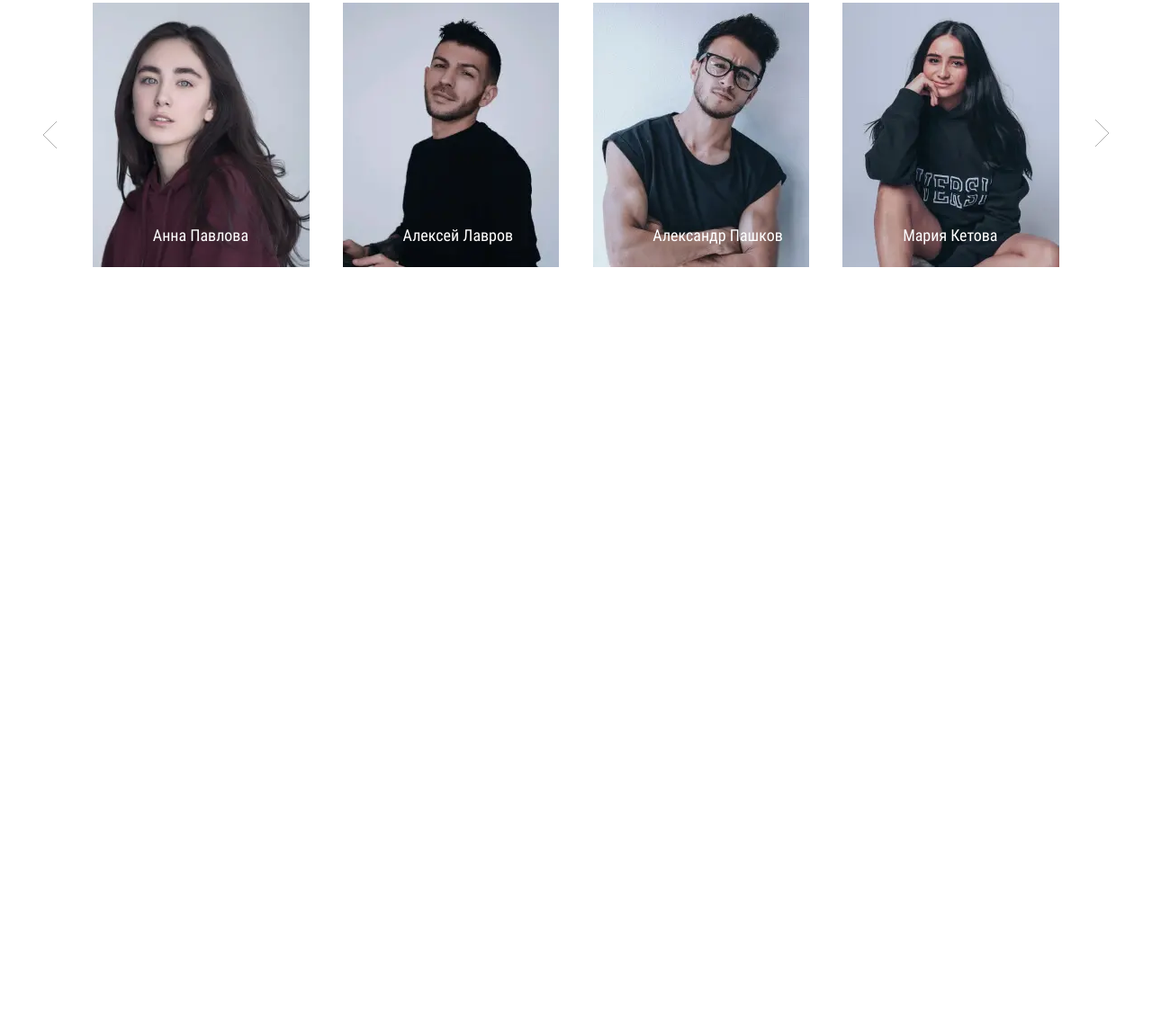
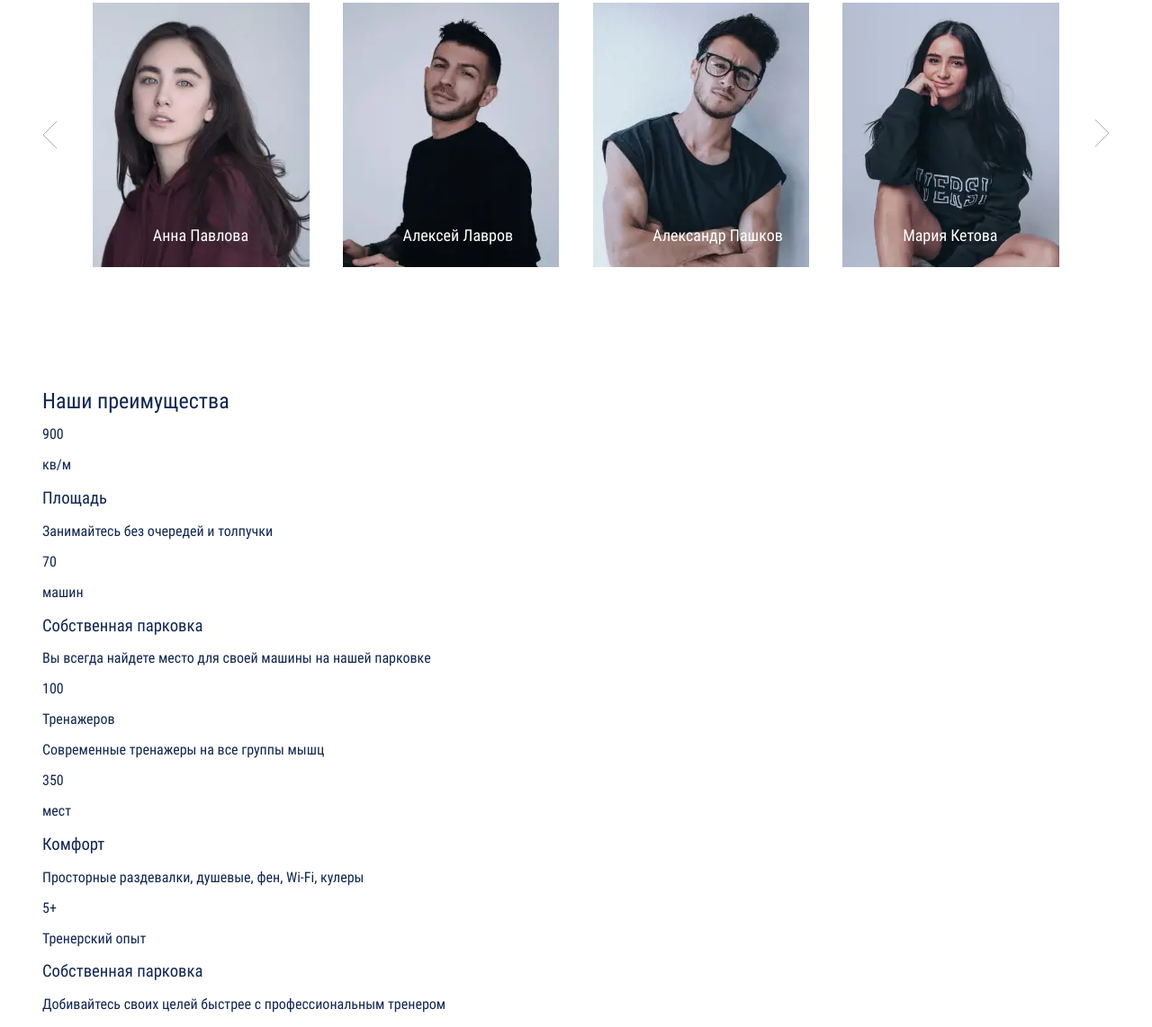
Before and after one commit to Leonidryb/fitness-center, a website: page source/index.html in a window 1280 px wide. Shown: the part 3078-4220 px from the top of the page at 90% size. Before the commit the page ends 3495 px from the top, so only its background shows below. Drawn offline with nearby package versions, Linux system fonts and the light colour scheme; files that its build step writes are made by us from their sources.

Commit message:
Размечает блок преимуществ

```diff
--- a/source/index.html
+++ b/source/index.html
@@ -254,6 +254,69 @@
         <div class="trainers__button trainers__button--next"></div>
       </div>
     </section>
+    <section class="advantages">
+      <div class="advantages__container container">
+        <h2>Наши преимущества</h2>
+        <div class="advantages__list">
+
+          <div class="advantages__item">
+            <div class="advantages__count">
+              <p>900</p>
+              <span>кв/м</span>
+            </div>
+            <div class="advatages__text">
+              <h3>Площадь</h3>
+              <p>Занимайтесь без очередей и толпучки</p>
+            </div>
+          </div>
+
+          <div class="advantages__item">
+            <div class="advantages__count">
+              <p>70</p>
+              <span>машин</span>
+            </div>
+            <div class="advatages__text">
+              <h3>Собственная парковка</h3>
+              <p>Вы всегда найдете место для своей машины на нашей парковке</p>
+            </div>
+          </div>
+
+          <div class="advantages__item advantages__item--main">
+            <div class="advantages__count">
+              <p>100</p>
+              <span>Тренажеров</span>
+            </div>
+            <div class="advatages__text">
+              <h3 class="visually-hidden">Разные тренажеры</h3>
+              <p>Современные тренажеры на все группы мышц</p>
+            </div>
+          </div>
+
+          <div class="advantages__item">
+            <div class="advantages__count">
+              <p>350</p>
+              <span>мест</span>
+            </div>
+            <div class="advatages__text">
+              <h3>Комфорт</h3>
+              <p>Просторные раздевалки, душевые, фен, Wi-Fi, кулеры</p>
+            </div>
+          </div>
+
+          <div class="advantages__item">
+            <div class="advantages__count">
+              <p>5+</p>
+              <span>Тренерский опыт</span>
+            </div>
+            <div class="advatages__text">
+              <h3>Собственная парковка</h3>
+              <p>Добивайтесь своих целей быстрее с профессиональным тренером</p>
+            </div>
+          </div>
+
+        </div>
+      </div>
+    </section>
   </main>
 </body>
 </html>
```
Also changed, not shown: build/index.html.
